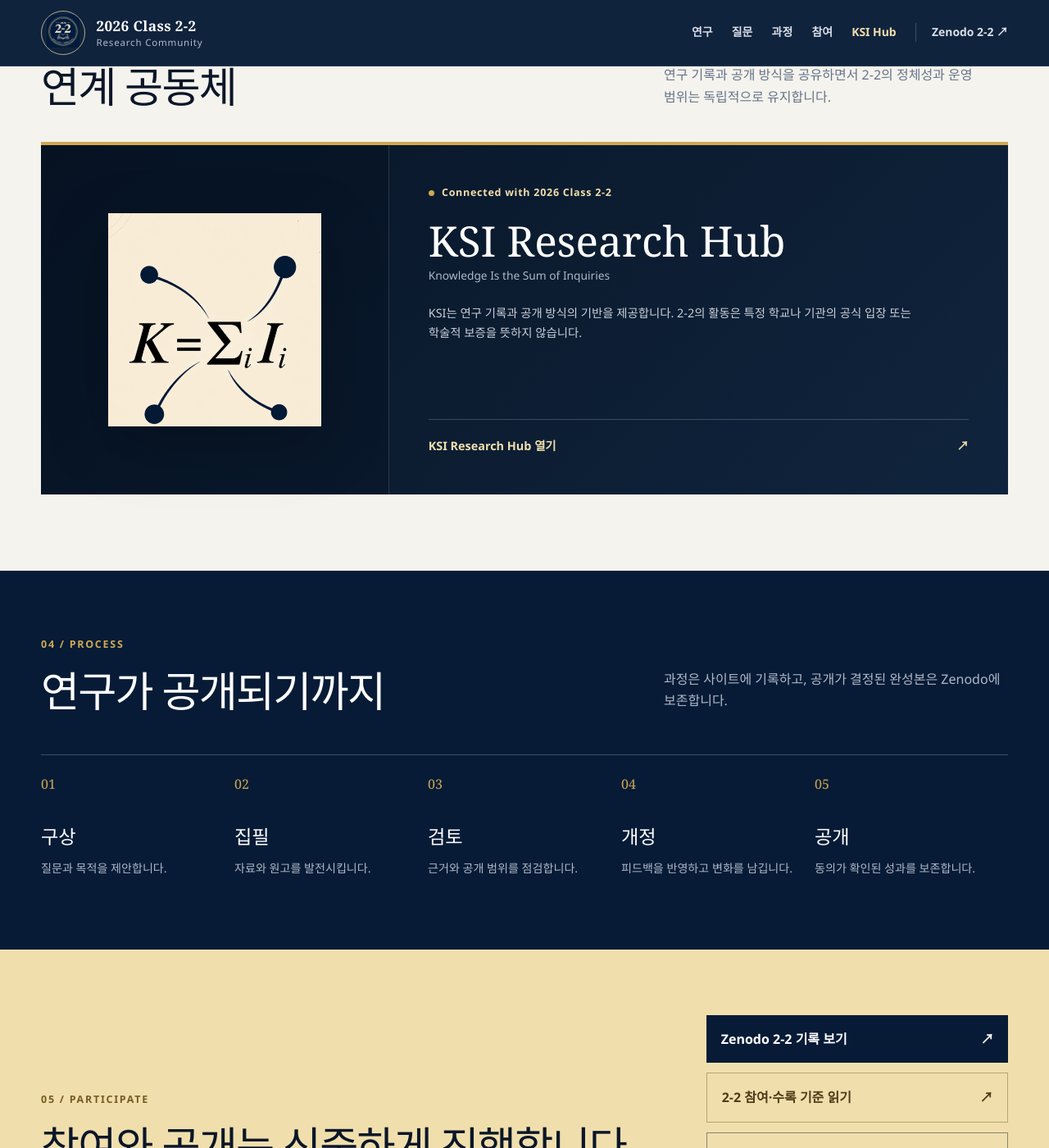
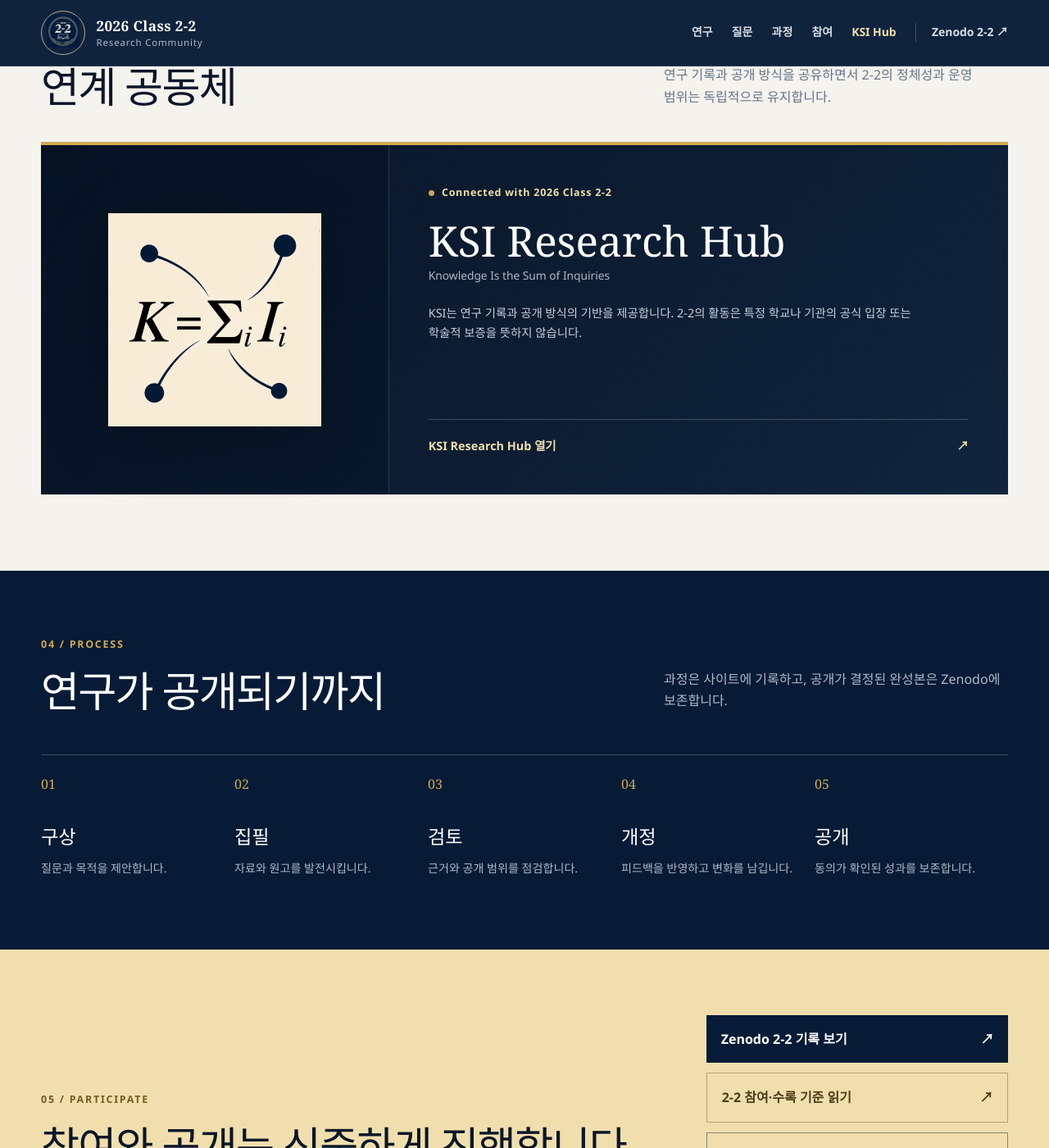
Before and after one commit to SunhoYoon-Hub/KSI-Research-Hub, a Jekyll site: the page built from docs/class-2-2.md, in a window 1280 px wide and 1400 px high, scrolled down 1875 px. Shown: the whole window at 82% size. Built offline with Jekyll 4.4.1, drawn with Linux system fonts in a browser that asks for light colours.

Commit message:
Center KSI logo frames and rebalance marks

```diff
--- a/docs/_layouts/default.html
+++ b/docs/_layouts/default.html
@@ -17,7 +17,9 @@
     <header class="site-header">
       <a class="brand" href="{{ '/' | relative_url }}" aria-label="KSI Research Hub 홈">
         <span class="brand-logo" aria-hidden="true">
-          <img src="{{ '/assets/images/ksi-mark.png' | relative_url }}" alt="">
+          <span class="brand-logo-window">
+            <img src="{{ '/assets/images/ksi-mark.png' | relative_url }}" alt="">
+          </span>
         </span>
         <span class="brand-copy">
           <strong>KSI Research Hub</strong>
--- a/docs/assets/css/class-2-2.css
+++ b/docs/assets/css/class-2-2.css
@@ -253,7 +253,22 @@ a:focus-visible { outline: 3px solid var(--class-gold); outline-offset: 4px; }
 }
 
 .ksi-card-logo { display: grid; place-items: center; padding: 2.2rem; background: rgba(1, 12, 25, .28); border-right: 1px solid rgba(255, 255, 255, .14); }
-.ksi-card-logo img { display: block; width: min(100%, 260px); height: auto; object-fit: contain; filter: drop-shadow(0 22px 36px rgba(0, 0, 0, .22)); }
+.ksi-card-mark {
+  display: block;
+  overflow: hidden;
+  width: min(100%, 260px);
+  aspect-ratio: 1;
+  background: #f8ecd7;
+  filter: drop-shadow(0 22px 36px rgba(0, 0, 0, .22));
+}
+.ksi-card-mark img {
+  display: block;
+  width: 100%;
+  height: 100%;
+  object-fit: cover;
+  object-position: center;
+  transform: translateY(-10%);
+}
 .ksi-card-copy { display: flex; flex-direction: column; justify-content: center; padding: 3rem; }
 .ksi-card-copy > p:first-child { display: flex; align-items: center; gap: .55rem; margin: 0; color: var(--class-gold-light); font-size: .78rem; font-weight: 800; letter-spacing: .06em; }
 .ksi-card-copy > p:first-child span { width: .46rem; height: .46rem; background: var(--class-gold); border-radius: 50%; }
@@ -341,7 +356,7 @@ a:focus-visible { outline: 3px solid var(--class-gold); outline-offset: 4px; }
   .question-placeholder { min-height: 290px; padding: 1.5rem; }
   .ksi-card { grid-template-columns: 1fr; }
   .ksi-card-logo { padding: 2rem; border-right: 0; border-bottom: 1px solid rgba(255, 255, 255, .14); }
-  .ksi-card-logo img { width: min(60vw, 220px); }
+  .ksi-card-mark { width: min(60vw, 220px); }
   .ksi-card-copy { min-height: 350px; padding: 2rem 1.5rem; }
   .class-process-list { grid-template-columns: repeat(2, 1fr); }
   .class-section-heading { margin-bottom: 1.8rem; }
--- a/docs/class-2-2.md
+++ b/docs/class-2-2.md
@@ -65,7 +65,9 @@ permalink: /class-2-2/
   </header>
   <a class="ksi-card" href="{{ '/' | relative_url }}">
     <div class="ksi-card-logo">
-      <img src="{{ '/assets/images/ksi-mark.png' | relative_url }}" alt="KSI 로고">
+      <span class="ksi-card-mark">
+        <img src="{{ '/assets/images/ksi-mark.png' | relative_url }}" alt="KSI 로고">
+      </span>
     </div>
     <div class="ksi-card-copy">
       <p><span aria-hidden="true"></span>Connected with 2026 Class 2-2</p>
```
Also changed, not shown: docs/assets/css/style.css (+14 -6 lines).
